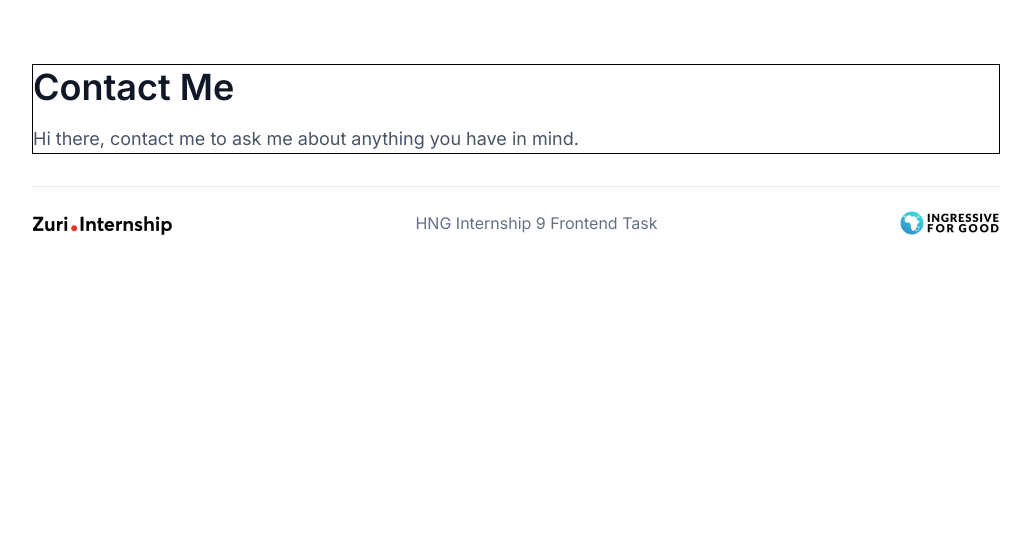
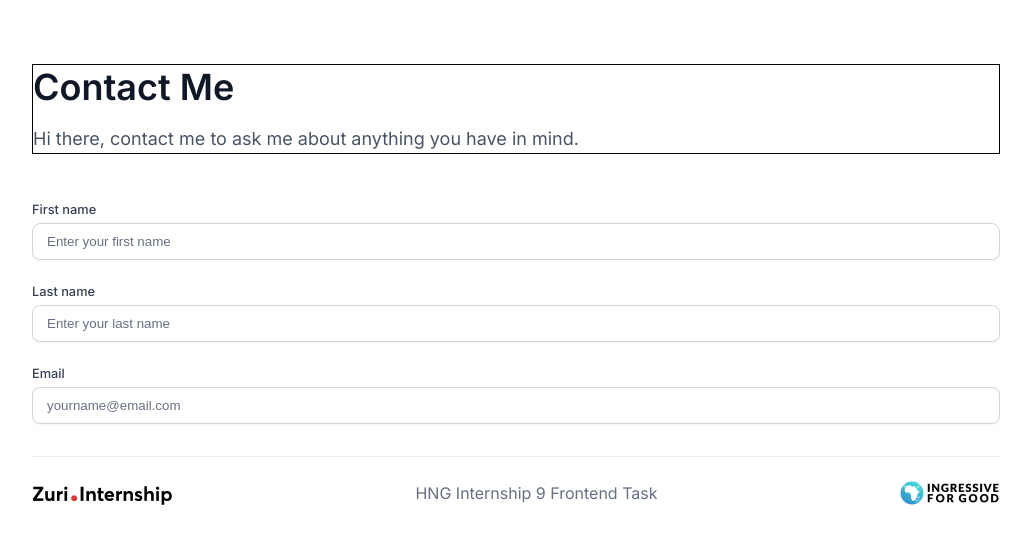
Before and after one commit to Heisdalu/HNG-TASK1, a React (Vite) app: page /contact in a window 1280 px wide. Shown: the top 544 px of the page, without its empty margins (124-1155 px from the left). Built offline with nearby package versions, Linux system fonts and the light colour scheme.

Commit message:
feat: add FormDetail component and Input component

```diff
--- a/src/components/Contact/Form.jsx
+++ b/src/components/Contact/Form.jsx
@@ -1,10 +1,12 @@
 import style from "./Form.module.css";
+import FormDetail from "./FormDetail";
 import FormHeader from "./FormHeader";
 
 const Form = () => {
   return (
     <div className={style["form__container"]}>
-      <FormHeader />
+          <FormHeader />
+          <FormDetail />
     </div>
   );
 };
--- /dev/null
+++ b/src/components/Contact/FormDetail.jsx
@@ -0,0 +1,29 @@
+import style from "./FormDetail.module.css";
+import Input from "./Input";
+
+const FormDetail = () => {
+  return (
+    <main className={style.main}>
+      <Input
+        id="first_name"
+        label="First name"
+        type="text"
+        placeholder="Enter your first name"
+      />
+      <Input
+        id="last_name"
+        label="Last name"
+        type="text"
+        placeholder="Enter your last name"
+      />
+      <Input
+        id="email"
+        label="Email"
+        type="email"
+        placeholder="yourname@email.com"
+      />
+    </main>
+  );
+};
+
+export default FormDetail;
--- /dev/null
+++ b/src/components/Contact/FormDetail.module.css
@@ -0,0 +1,29 @@
+.main {
+  /* border: 1px solid; */
+  margin-top: 3rem;
+  display: grid;
+  grid-template-columns: 1fr;
+  grid-row-gap: 24px;
+}
+
+.input {
+  /* border: 1px solid; */
+  display: flex;
+  flex-direction: column;
+}
+
+.input label {
+  font-weight: 500;
+  font-family: var(--Inter);
+  font-size: 0.8rem;
+  color: var(--gray-700);
+}
+
+.input input {
+  margin-top: 6px;
+  padding: 10px 14px;
+  background-color: var(--white);
+  border: 1px solid var(--gray-300);
+  box-shadow: 0px 1px 2px #1018280d;
+  border-radius: 8px;
+}
--- a/src/components/Contact/FormHeader.module.css
+++ b/src/components/Contact/FormHeader.module.css
@@ -2,7 +2,6 @@
   border: 1px solid;
   display: flex;
   flex-direction: column;
-  gap: 1rem;
 }
 
 .headerTitle {
@@ -13,6 +12,7 @@
 }
 
 .headerText {
+  margin-top: 1rem;
   font-size: 1.125rem;
   font-weight: 400;
   font-family: var(--Inter);
--- /dev/null
+++ b/src/components/Contact/Input.jsx
@@ -0,0 +1,20 @@
+import style from "./Input.module.css";
+
+const Input = ({ id, label, type, placeholder }) => {
+  return (
+    <div className={style.inputBox}>
+      <label htmlFor={id} className={style.label}>
+        {label}
+      </label>
+      <input
+        id={id}
+        type={type}
+        placeholder={placeholder}
+        className={style.input}
+        autoComplete="off"
+      />
+    </div>
+  );
+};
+
+export default Input;
--- /dev/null
+++ b/src/components/Contact/Input.module.css
@@ -0,0 +1,32 @@
+.inputBox {
+  display: flex;
+  flex-direction: column;
+}
+
+.label {
+  font-weight: 500;
+  font-family: var(--Inter);
+  font-size: 0.8rem;
+  color: var(--gray-700);
+}
+
+.input {
+  margin-top: 6px;
+  padding: 10px 14px;
+  background-color: var(--white);
+  border: 1px solid var(--gray-300);
+  box-shadow: 0 1px 2px #1018280d;
+  border-radius: 8px;
+  color: var(--gray-900);
+}
+
+.input::placeholder {
+  color: var(--gray-500);
+}
+
+.input:focus {
+  outline: none;
+  border: 1px solid #84caff;
+  box-shadow: 0 1px 2px #1018280d;
+  border-radius: 8px;
+}
--- a/src/index.css
+++ b/src/index.css
@@ -12,6 +12,7 @@
   --gray-600: #475467;
   --gray-700: #344054;
   --gray-900: #101828;
+  --primary-300: #84caff;
   --primary-600: #1570EF;
   --white: #fff;
 }
```
